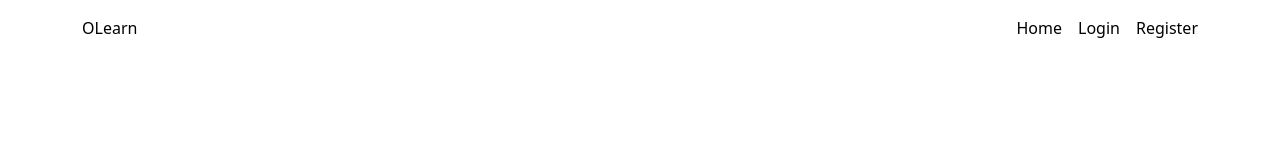
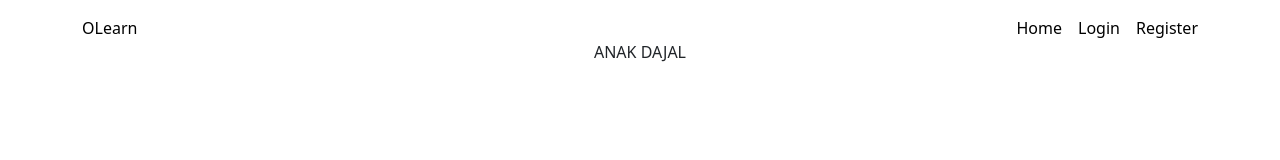
Before and after one commit to arifdarma/digilearn_frontend, a React (Create React App) app: page / in a window 1280 px wide. Shown: the top 160 px of the page. Built offline with nearby package versions, Linux system fonts and the light colour scheme.

Commit message:
feat: add logout

```diff
--- a/src/App.js
+++ b/src/App.js
@@ -2,15 +2,21 @@ import { Route, Routes } from 'react-router-dom';
 import './App.css';
 import 'bootstrap/dist/css/bootstrap.min.css';
 import 'bootstrap/dist/js/bootstrap.min';
+import { useState } from 'react';
 import Navigation from './Components/Navigation';
 import LoginPages from './pages/LoginPages';
+import LogoutPages from './pages/LogoutPages';
+import HomePages from './pages/HomePages';
 
 function App() {
+  const [authenticate, setAuthenticate] = useState(localStorage.idToken);
   return (
     <div className="App container">
       <Routes>
-        <Route path="/" element={<Navigation />}>
-          <Route path="/login" index element={<LoginPages />} />
+        <Route path="/" element={<Navigation authenticate={authenticate} />}>
+          <Route path="/" index element={<HomePages />} />
+          <Route path="/login" index element={<LoginPages authenticate={authenticate} setAuthenticate={setAuthenticate} />} />
+          <Route path="/logout" index element={<LogoutPages authenticate={authenticate} setAuthenticate={setAuthenticate} />} />
         </Route>
       </Routes>
     </div>
--- a/src/Components/Navigation.js
+++ b/src/Components/Navigation.js
@@ -2,8 +2,10 @@ import {
   Link,
   Outlet,
 } from 'react-router-dom';
+import { useEffect, useState } from 'react';
 
-function Navigation() {
+function Navigation(props) {
+  const { authenticate } = props;
   return (
     <div className="my-3">
       <nav className="d-flex justify-content-between">
@@ -14,12 +16,24 @@ function Navigation() {
           <li className="nav-item ">
             <Link to="/" className="text-black" style={{ textDecoration: 'none' }}>Home</Link>
           </li>
-          <li className="nav-item">
-            <Link to="/login" className="text-black" style={{ textDecoration: 'none' }}>Login</Link>
-          </li>
-          <li className="nav-item">
-            <Link to="/transfer" className="text-black" style={{ textDecoration: 'none' }}>Register</Link>
-          </li>
+          {
+            authenticate
+              ? (
+                <li className="nav-item">
+                  <Link to="/logout" className="text-black" style={{ textDecoration: 'none' }}>Logout</Link>
+                </li>
+              )
+              : (
+                <>
+                  <li className="nav-item">
+                    <Link to="/login" className="text-black" style={{ textDecoration: 'none' }}>Login</Link>
+                  </li>
+                  <li className="nav-item">
+                    <Link to="/register" className="text-black" style={{ textDecoration: 'none' }}>Register</Link>
+                  </li>
+                </>
+              )
+          }
         </ul>
       </nav>
       <Outlet />
--- /dev/null
+++ b/src/pages/HomePages.js
@@ -0,0 +1,7 @@
+function HomePages() {
+  return (
+    <div>ANAK DAJAL</div>
+  );
+}
+
+export default HomePages;
--- a/src/pages/LoginPages.js
+++ b/src/pages/LoginPages.js
@@ -1,10 +1,11 @@
 import { useEffect, useState } from 'react';
-import { Navigate } from 'react-router-dom';
+import { useNavigate } from 'react-router-dom';
 
-function LoginPages() {
+function LoginPages(props) {
+  const { authenticate, setAuthenticate } = props;
+  const navigate = useNavigate();
   const [error, setError] = useState('');
   const [status, setStatus] = useState(200);
-  const [authenticate, setAuthenticate] = useState(localStorage.idToken);
   const [login, setLogin] = useState({
     email: '',
     password: '',
@@ -37,7 +38,7 @@ function LoginPages() {
       return response.json();
     }).then((data) => {
       localStorage.setItem('token', data.data.idToken);
-      setAuthenticate(localStorage.idToken);
+      setAuthenticate(localStorage.getItem('token'));
     })
       .catch((err) => {
         setError(JSON.parse(err.message).error);
@@ -46,7 +47,7 @@ function LoginPages() {
   };
 
   if (authenticate) {
-    return <Navigate replace to="/" />;
+    navigate('/');
   }
 
   return (
--- /dev/null
+++ b/src/pages/LogoutPages.js
@@ -0,0 +1,11 @@
+import { useState } from 'react';
+import { Navigate } from 'react-router-dom';
+
+function LogoutPages(props) {
+  const { authenticate, setAuthenticate } = props;
+  setAuthenticate(null);
+  localStorage.removeItem('token');
+  return <Navigate replace to="/" />;
+}
+
+export default LogoutPages;
```
